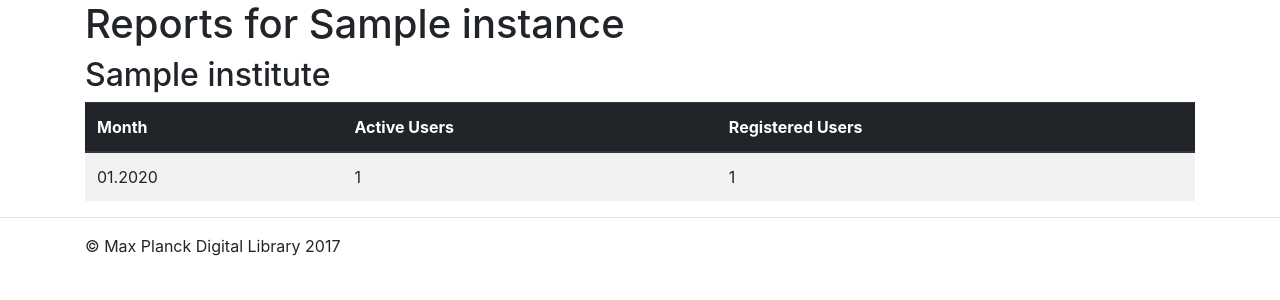
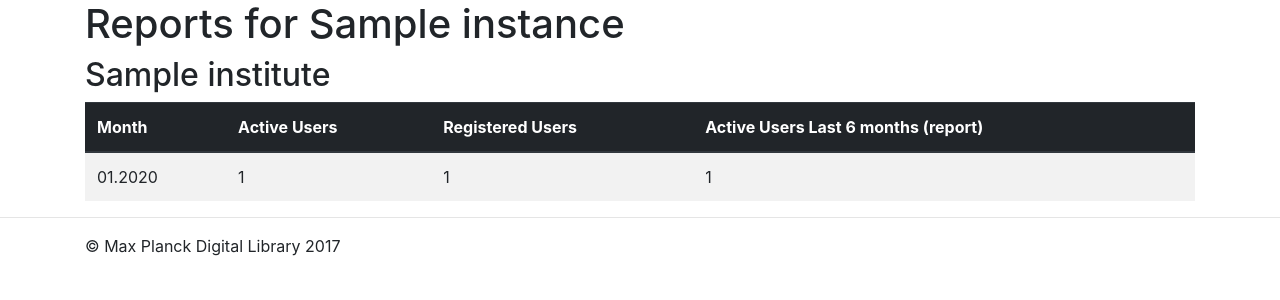
Before and after one commit to MPDL/labfolder_license_checker, a Django app: page /instance/1/ in a window 1280 px wide. Shown: the part 56-356 px from the top of the page. Run offline with Django 3.2, Linux system fonts and the light colour scheme; tables that the repository leaves empty hold one stand-in row (values such as "Sample post"); some libraries are stand-ins or nearby versions.

Commit message:
Added support for active_users_last_6_months in email reports

```diff
--- a/labfolder_license_checker_app/templates/instance.html
+++ b/labfolder_license_checker_app/templates/instance.html
@@ -17,6 +17,7 @@
             <th>Month</th>
             <th>Active Users</th>
             <th>Registered Users</th>
+            <th>Active Users Last 6 months (report)</th>
         </tr>
 
 
@@ -28,6 +29,7 @@
             <td>{{ activity_report.reportmonth|date:'m.Y' }}</td>
             <td>{{ activity_report.activityreportentry_set.all|length }}</td>
             <td>{{ activity_report.registered_users }}</td>
+            <td>{{ activity_report.active_users_last_6_months }}</td>
 
 
         </tr>
```
